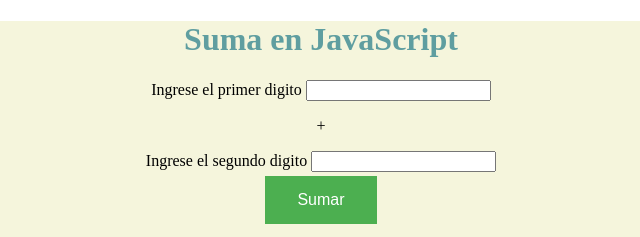
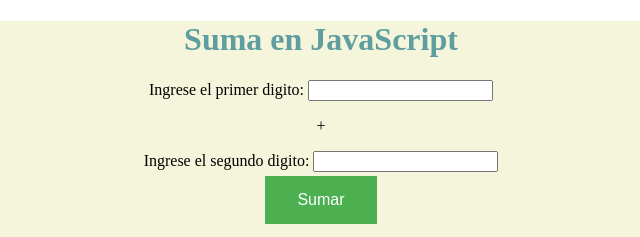
Before and after one commit to leonel1414/Sumaweb, a plain HTML site: page index.html in a window 1280 px wide. Shown: the top 237 px of the page, 319-959 px from the left. Drawn offline with Linux system fonts and the light colour scheme.

Commit message:
Se actualizo index

```diff
--- a/index.html
+++ b/index.html
@@ -10,10 +10,10 @@
 <body>
     <div class="boxSuma">
         <h1>Suma en JavaScript</h1>
-        <label for="numero1"> Ingrese el primer digito</label>
+        <label for="numero1"> Ingrese el primer digito:</label>
         <input type="number" id="numero1">
         <p>+</p>
-        <label for="numero2">Ingrese el segundo digito</label>
+        <label for="numero2">Ingrese el segundo digito:</label>
         <input type="number" id="numero2">
         <br>
         <button onclick="sumar()">Sumar</button>
```
